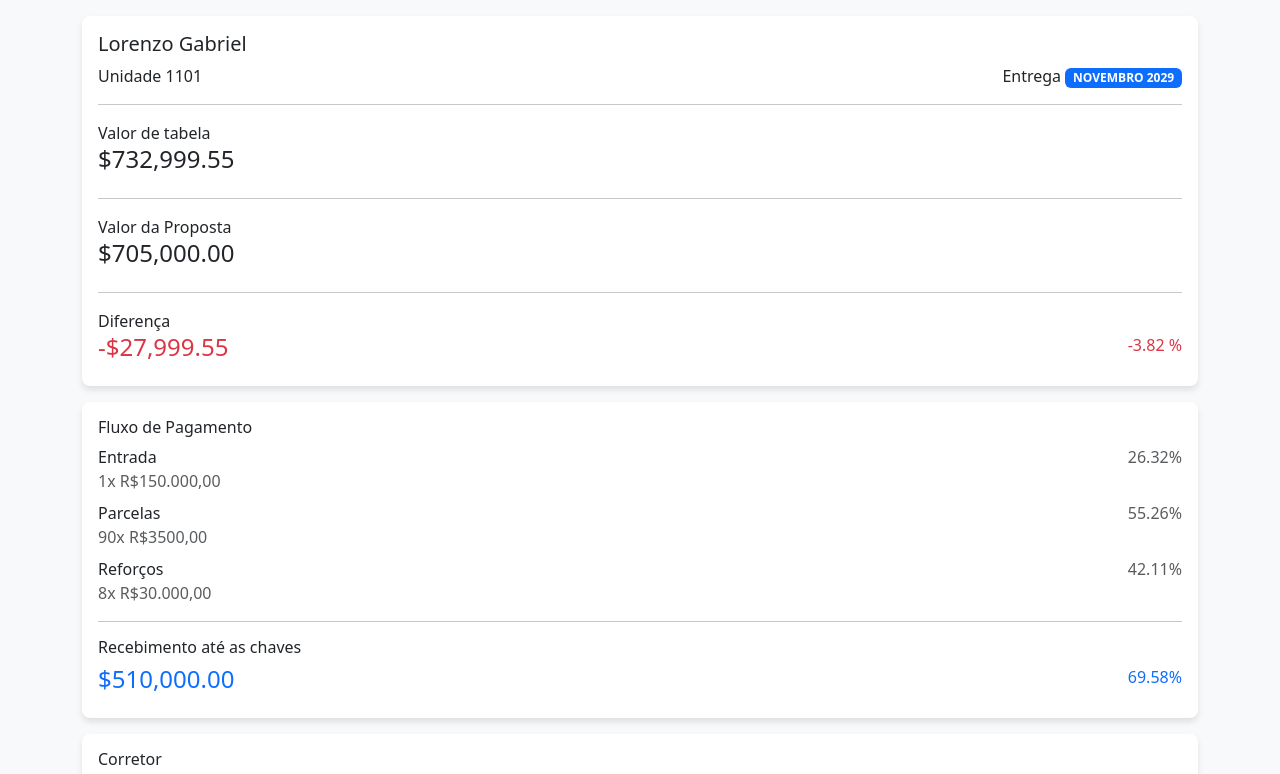
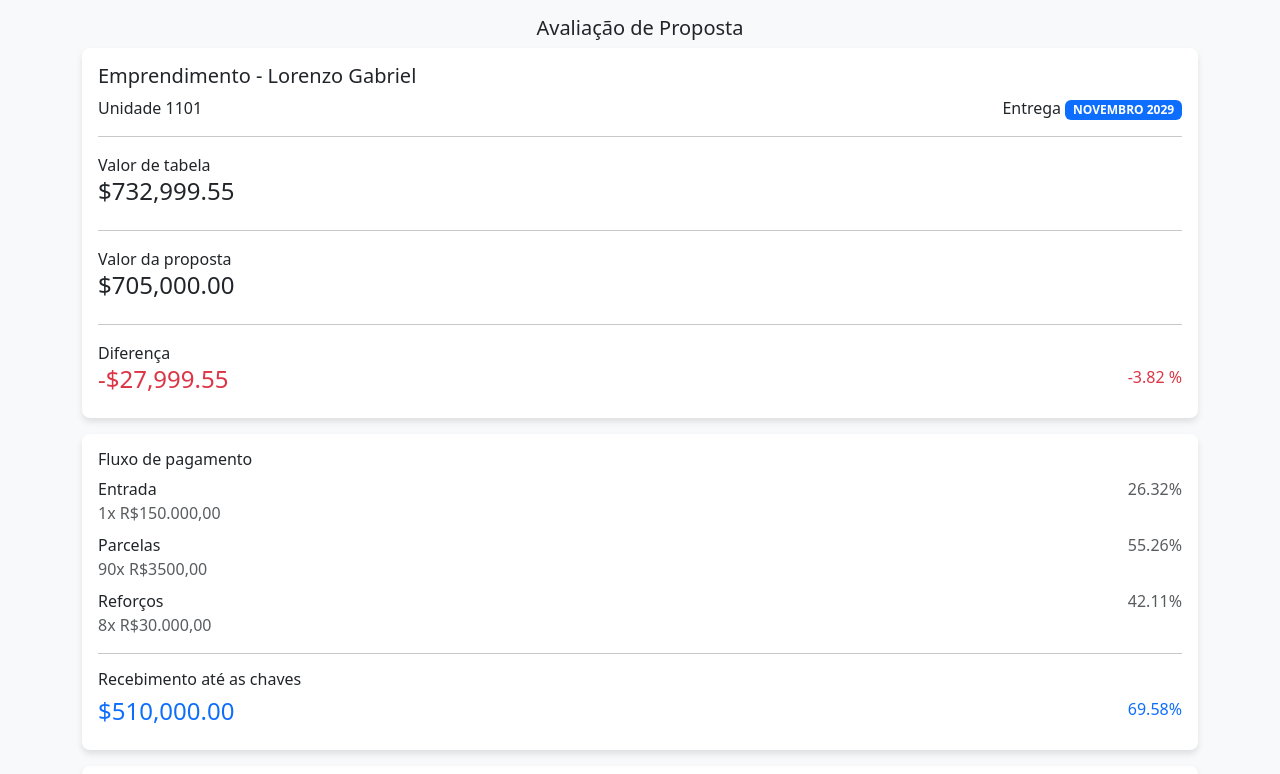
Before and after one commit to danieldaros/htmltest, a plain HTML site: page aceite.html in a window 1280 px wide. Shown: the top 774 px of the page. Drawn offline with nearby package versions, Linux system fonts and the light colour scheme; some packages are replaced by stand-ins of ours; a script that the page names is missing.

Commit message:
Update aceite.html

```diff
--- a/aceite.html
+++ b/aceite.html
@@ -4,7 +4,7 @@
 <head>
     <meta charset="UTF-8">
     <meta name="viewport" content="width=device-width, initial-scale=1.0">
-    <title>Aceite</title>
+    <title>Página Similar</title>
     <link href="https://cdn.jsdelivr.net/npm/bootstrap@5.3.0/dist/css/bootstrap.min.css" rel="stylesheet">
     <link href="https://cdn.jsdelivr.net/npm/bootstrap-icons/font/bootstrap-icons.css" rel="stylesheet">
     <style>
@@ -29,8 +29,9 @@
 
     <div class="container mt-3">
         <!-- Card Principal -->
+        <h5 class="text-center">Avaliação de Proposta</h5>
         <div class="card card-custom p-3 position-relative">
-            <h5>{{empreendimento.nome}}</h5>
+            <h5>Emprendimento - {{empreendimento.nome}}</h5>
             <div class="d-flex justify-content-between">
                 <p class="mb-0"> Unidade {{empreendimento.unidade}} </p>
                 <p class="mb-0 text-right"> Entrega <span
@@ -42,7 +43,7 @@
             <h4>{{empreendimento.valor_tabela|currency}}</h4>
 
             <hr>
-            <p class="mb-0">Valor da Proposta</p>
+            <p class="mb-0">Valor da proposta</p>
             <h4>{{calcularTotal | currency}}</h4>
             <hr>
             <p class="mb-0">Diferença</p>
@@ -57,7 +58,7 @@
         </div>
         <!-- Fluxo de Pagamento -->
         <div class="card card-custom mt-3 p-3">
-            <h6>Fluxo de Pagamento</h6>
+            <h6>Fluxo de pagamento</h6>
             <div class="d-flex justify-content-between">
                 <div>
                     <p class="mb-0">Entrada</p>
```
